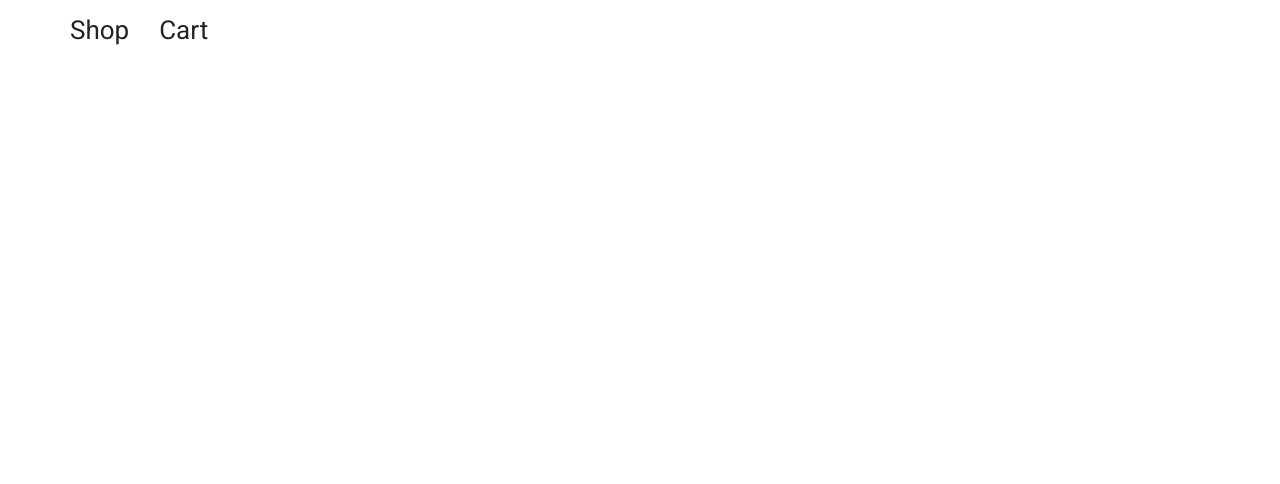
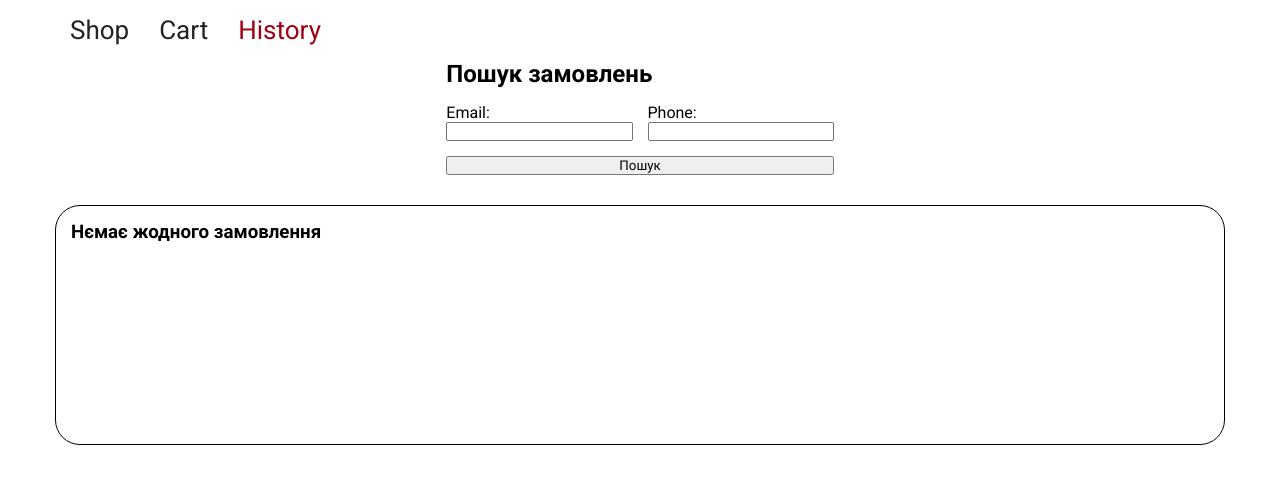
Before and after one commit to mifodiy/medecine-delivery, a React (Create React App) app: page /history in a window 1280 px wide. Before the commit this address had no page. Shown: the top 484 px of the page. Built offline with nearby package versions, Linux system fonts and the light colour scheme; data requests are answered from the project's data file.

Commit message:
add HistoryPage

```diff
--- a/src/components/App/App.js
+++ b/src/components/App/App.js
@@ -5,6 +5,7 @@ import './App.scss'
 
 const ShopPage = lazy(() => import("../pages/ShopPage"));
 const CartPage =lazy(() => import("../pages/CartPage"));
+const HistoryPage =lazy(() => import("../pages/HistoryPage"));
 
 function App() {
   return (
@@ -15,6 +16,7 @@ function App() {
           <Routes>
             <Route path="/" element={<ShopPage/>}/>
             <Route path="/cart" element={<CartPage/>}/>
+            <Route path="/history" element={<HistoryPage/>}/>
         </Routes>
         </Suspense>
       </div>
--- a/src/components/Header/Header.js
+++ b/src/components/Header/Header.js
@@ -7,6 +7,7 @@ const Header = () => {
       <nav className="header__menu">
 				<NavLink end to={'/'} className="header__link" style={({isActive}) => ({color: isActive ? '#9F0013' : '#232222'})}>Shop</NavLink>
         <NavLink to={'cart'} className="header__link" style={({isActive}) => ({color: isActive ? '#9F0013' : '#232222'})}>Cart</NavLink>
+        <NavLink to={'history'} className="header__link" style={({isActive}) => ({color: isActive ? '#9F0013' : '#232222'})}>History</NavLink>
       </nav>
     </div>
   )
--- /dev/null
+++ b/src/components/pages/HistoryPage.js
@@ -0,0 +1,13 @@
+import OrderForm from '../OrderForm/OrderForm';
+import OrderList from '../OrderList/OrderList'
+
+const HistoryPage = () => {
+  return (
+    <div className="order__wrapper">
+      <OrderForm/>
+      <OrderList/>
+    </div>
+  )
+}
+
+export default HistoryPage;
```
